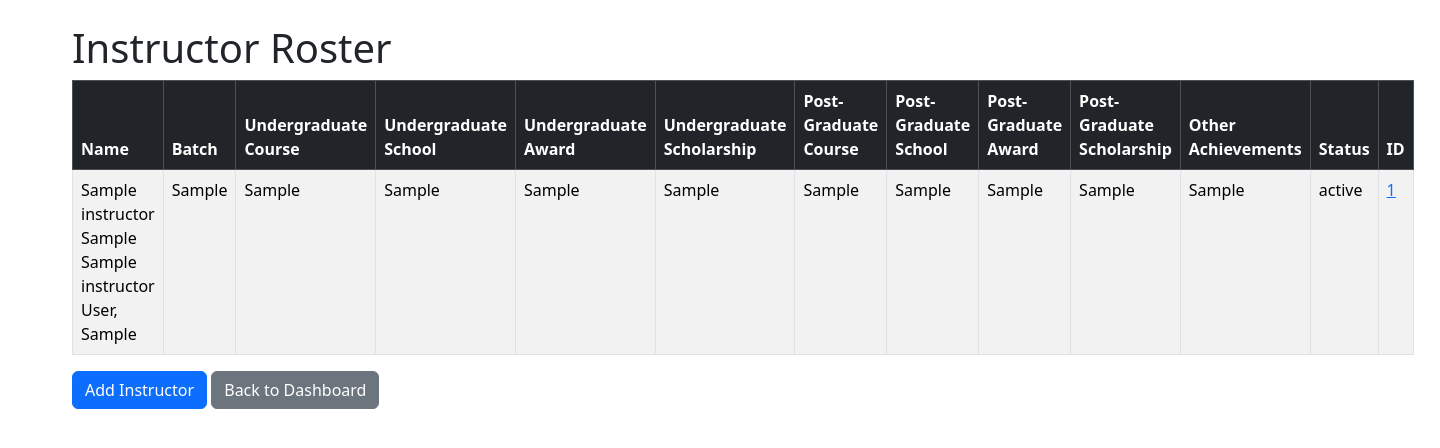
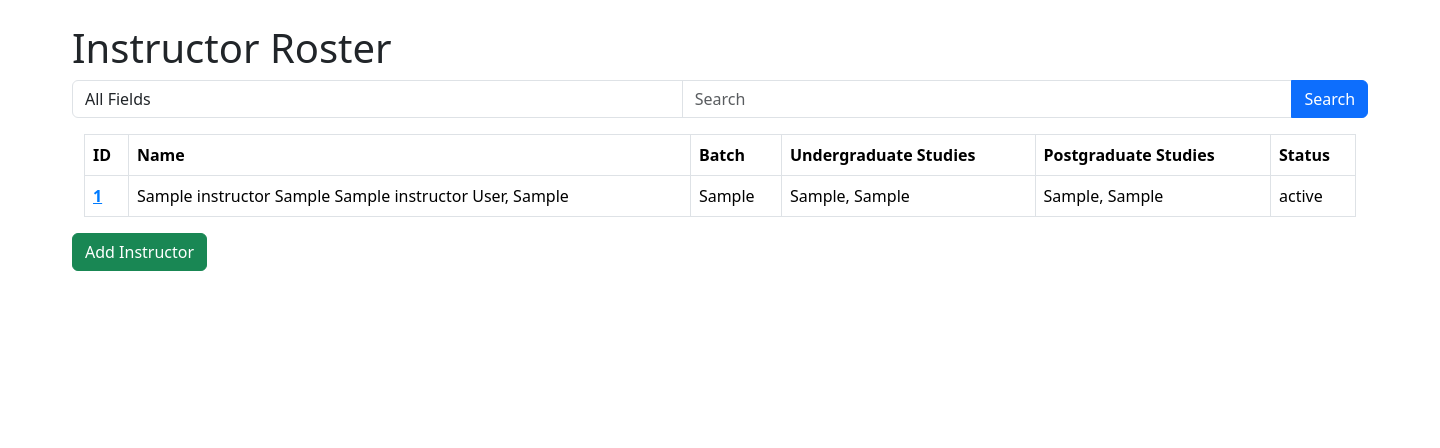
Before and after one commit to marc21format/crmapp, a Django app: page /instructor_roster/ in a window 1440 px wide. Shown: the part 76-524 px from the top of the page. Run offline with Django 5.2, Linux system fonts and the light colour scheme; a user stored in the database is signed in; tables that the repository leaves empty hold one stand-in row (values such as "Sample post").

Commit message:
added filtered search bar

```diff
--- a/crmwebsite/forms.py
+++ b/crmwebsite/forms.py
@@ -116,7 +116,7 @@ class AddInstructorForm(forms.ModelForm):
 
     )
     profile_image = forms.ImageField(
-        required=True,
+        required=False,
         widget=forms.widgets.FileInput(attrs={"class":"form-control"}),
         label="Profile Image"
     )
--- a/crmwebsite/templates/add_instructor.html
+++ b/crmwebsite/templates/add_instructor.html
@@ -12,7 +12,7 @@
 	{{ form.as_p }}
 
 <br/>
-  <button type="submit" class="btn btn-secondary">Add Instructor</button>
+  <button type="submit" class="btn btn-success">Add Instructor</button>
    <a href="{% url 'instructor_roster' %}" class="btn btn-secondary">Back</a>
 
 </form>
--- a/crmwebsite/templates/base.html
+++ b/crmwebsite/templates/base.html
@@ -47,7 +47,6 @@
         </div>
     </nav>
 
-    <!-- Main Content -->
     <div class="container mt-4">
         {% block content %}
         {% endblock %}
--- a/crmwebsite/templates/instructor_roster.html
+++ b/crmwebsite/templates/instructor_roster.html
@@ -1,32 +1,67 @@
 {% extends 'base.html' %}
 
+{% block title %}Instructor Roster{% endblock %}
+
 {% block content %}
-
 <h1>Instructor Roster</h1>
 
-<table class="table table-striped table-hover table-bordered">
-  <thead class="table-dark">
+<!-- Search form -->
+<form method="get" action="{% url 'instructor_roster' %}" class="mb-3">
+    <div class="input-group">
+        <!-- Select for search filter -->
+        <select name="filter" class="form-control">
+            <option value="all" {% if filter == all %}selected{% endif %}>All Fields</option>
+            <option value="first_name" {% if filter == first_name %}selected{% endif %}>First Name</option>
+            <option value="middle_name" {% if filter == middle_name %}selected{% endif %}>Middle Name</option>
+            <option value="last_name" {% if filter == last_name %}selected{% endif %}>Last Name</option>
+            <option value="batch" {% if filter == batch %}selected{% endif %}>Batch</option>
+            <option value="undergrad_school" {% if filter == undergrad_school %}selected{% endif %}>Undergraduate School</option>
+            <option value="postgrad_school" {% if filter == postgrad_school %}selected{% endif %}>Postgraduate School</option>
+            <option value="status" {% if filter == status %}selected{% endif %}>Status</option>
+            <option value="email" {% if filter == email %}selected{% endif %}>Email</option>
+            <option value="honorary_title" {% if filter == honorary_title %}selected{% endif %}>Honorary Title</option>
+            <option value="suffix" {% if filter == suffix %}selected{% endif %}>Suffix</option>
+            <option value="undergrad_course" {% if filter == undergrad_course %}selected{% endif %}>Undergraduate Course</option>
+            <option value="undergrad_award" {% if filter == undergrad_award %}selected{% endif %}>Undergraduate Award</option>
+            <option value="undergrad_scholarship" {% if filter == undergrad_scholarship %}selected{% endif %}>Undergraduate Scholarship</option>
+            <option value="postgrad_course" {% if filter == postgrad_course %}selected{% endif %}>Postgraduate Course</option>
+            <option value="postgrad_award" {% if filter == postgrad_award %}selected{% endif %}>Postgraduate Award</option>
+            <option value="postgrad_scholarship" {% if filter == postgrad_scholarship %}selected{% endif %}>Postgraduate Scholarship</option>
+            <option value="other_achievments" {% if filter == other_achievments %}selected{% endif %}>Other Achievements</option>
+        </select>
+
+        <input
+            type="text"
+            name="search"
+            class="form-control"
+            placeholder="Search"
+            value="{{ query }}"
+        />
+        <button type="submit" class="btn btn-primary">Search</button>
+    </div>
+</form>
+
+<div class="container" style="width: 100%;">
+    <table class="table table-bordered" style="width: 100%;">
+        <thead>
             <tr>
-      <th scope="col">Name</th>
-      <th scope="col">Batch</th>
-      <th scope="col">Undergraduate Course</th>
-      <th scope="col">Undergraduate School</th>
-      <th scope="col">Undergraduate Award</th>
-      <th scope="col">Undergraduate Scholarship</th>
-      <th scope="col">Post-Graduate Course</th>
-      <th scope="col">Post-Graduate School</th>
-      <th scope="col">Post-Graduate Award</th>
-      <th scope="col">Post-Graduate Scholarship</th>
-      <th scope="col">Other Achievements</th>
-      <th scope="col">Status</th>
-      <th scope="col">ID</th>
+                <th>ID</th>
+                <th>Name</th>
+                <th>Batch</th>
+                <th>Undergraduate Studies</th>
+                <th>Postgraduate Studies</th>
+                <th>Status</th>
             </tr>
         </thead>
         <tbody>
-
-    {% if instructors %}
             {% for instructor in instructors %}
             <tr>
+                <td>
+                    <a href="{% url 'instructor' pk=instructor.id %}"
+                       style="color: #007bff; font-weight: bold; transition: color 0.3s, text-decoration 0.3s;">
+                        {{ instructor.id }}
+                    </a>
+                </td>
                 <td>
                     {% if instructor.honorary_title and instructor.suffix %}
                         {{ instructor.honorary_title }} {{ instructor.first_name }} {{ instructor.middle_name }} {{ instructor.last_name }}, {{ instructor.suffix }}
@@ -39,25 +74,21 @@
                     {% endif %}
                 </td>
                 <td>{{ instructor.batch }}</td>
-        <td>{{ instructor.undergrad_course }}</td>
-        <td>{{ instructor.undergrad_school }}</td>
-        <td>{{ instructor.undergrad_award }}</td>
-        <td>{{ instructor.undergrad_scholarship }}</td>
-        <td>{{ instructor.postgrad_course }}</td>
-        <td>{{ instructor.postgrad_school }}</td>
-        <td>{{ instructor.postgrad_award }}</td>
-        <td>{{ instructor.postgrad_scholarship }}</td>
-        <td>{{ instructor.other_achievments }}</td>
+                <td>{{ instructor.undergrad_course }}, {{ instructor.undergrad_school }}</td>
+                <td>{{ instructor.postgrad_course }}, {{ instructor.postgrad_school }}</td>
                 <td>{{ instructor.status }}</td>
-        <td><a href="{% url 'instructor' instructor.id %}">{{ instructor.id }}</a></td>
+            </tr>
+            {% empty %}
+            <tr>
+                <td colspan="6" class="text-center">No instructors found matching "{{ query }}".</td>
             </tr>
             {% endfor %}
-    {% endif %}
-
         </tbody>
     </table>
+</div>
 
-<a href="{% url 'add_instructor' %}" class="btn btn-primary">Add Instructor</a>
-<a href="{% url 'dashboard' %}" class="btn btn-secondary">Back to Dashboard</a>
+<div class="form-group">
+    <a href="{% url 'add_instructor' %}" class="btn btn-success">Add Instructor</a>
+</div>
 
 {% endblock %}
--- a/crmwebsite/views.py
+++ b/crmwebsite/views.py
@@ -4,6 +4,7 @@ from django.contrib import messages
 from django.utils import timezone
 from .forms import SignUpForm, AddInstructorForm
 from .models import Instructor
+from django.db.models import Q
 
 def home(request):
     if request.method == 'POST':
@@ -45,14 +46,76 @@ def register_user(request):
         form = SignUpForm()
     return render(request, 'register.html', {'form': form})
 
-# Instructor Roster (Separate Page)
+from django.shortcuts import render
+from django.db.models import Q
+from .models import Instructor
+
 def instructor_roster(request):
-    if request.user.is_authenticated:
+    query = request.GET.get('search', '')
+    filter_by = request.GET.get('filter', 'all')  # Default to 'all' if no filter is selected
+
+    if filter_by == 'all' and query:
+        instructors = Instructor.objects.filter(
+            first_name__icontains=query) | Instructor.objects.filter(
+            middle_name__icontains=query) | Instructor.objects.filter(
+            last_name__icontains=query) | Instructor.objects.filter(
+            honorary_title__icontains=query) | Instructor.objects.filter(
+            suffix__icontains=query) | Instructor.objects.filter(
+            batch__icontains=query) | Instructor.objects.filter(
+            undergrad_course__icontains=query) | Instructor.objects.filter(
+            undergrad_school__icontains=query) | Instructor.objects.filter(
+            undergrad_award__icontains=query) | Instructor.objects.filter(
+            undergrad_scholarship__icontains=query) | Instructor.objects.filter(
+            postgrad_course__icontains=query) | Instructor.objects.filter(
+            postgrad_school__icontains=query) | Instructor.objects.filter(
+            postgrad_award__icontains=query) | Instructor.objects.filter(
+            postgrad_scholarship__icontains=query) | Instructor.objects.filter(
+            other_achievments__icontains=query) | Instructor.objects.filter(
+            status__icontains=query) | Instructor.objects.filter(
+            email__icontains=query)
+
+    elif filter_by == 'first_name' and query:
+        instructors = Instructor.objects.filter(first_name__icontains=query)
+    elif filter_by == 'middle_name' and query:
+        instructors = Instructor.objects.filter(middle_name__icontains=query)
+    elif filter_by == 'last_name' and query:
+        instructors = Instructor.objects.filter(last_name__icontains=query)
+    elif filter_by == 'honorary_title' and query:
+        instructors = Instructor.objects.filter(honorary_title__icontains=query)
+    elif filter_by == 'suffix' and query:
+        instructors = Instructor.objects.filter(suffix__icontains=query)
+    elif filter_by == 'batch' and query:
+        instructors = Instructor.objects.filter(batch__icontains=query)
+    elif filter_by == 'undergrad_course' and query:
+        instructors = Instructor.objects.filter(undergrad_course__icontains=query)
+    elif filter_by == 'undergrad_school' and query:
+        instructors = Instructor.objects.filter(undergrad_school__icontains=query)
+    elif filter_by == 'undergrad_award' and query:
+        instructors = Instructor.objects.filter(undergrad_award__icontains=query)
+    elif filter_by == 'undergrad_scholarship' and query:
+        instructors = Instructor.objects.filter(undergrad_scholarship__icontains=query)
+    elif filter_by == 'postgrad_course' and query:
+        instructors = Instructor.objects.filter(postgrad_course__icontains=query)
+    elif filter_by == 'postgrad_school' and query:
+        instructors = Instructor.objects.filter(postgrad_school__icontains=query)
+    elif filter_by == 'postgrad_award' and query:
+        instructors = Instructor.objects.filter(postgrad_award__icontains=query)
+    elif filter_by == 'postgrad_scholarship' and query:
+        instructors = Instructor.objects.filter(postgrad_scholarship__icontains=query)
+    elif filter_by == 'other_achievments' and query:
+        instructors = Instructor.objects.filter(other_achievments__icontains=query)
+    elif filter_by == 'status' and query:
+        instructors = Instructor.objects.filter(status__icontains=query)
+    elif filter_by == 'email' and query:
+        instructors = Instructor.objects.filter(email__icontains=query)
+    else:
         instructors = Instructor.objects.all()
-        return render(request, 'instructor_roster.html', {'instructors': instructors})
-    else:
-        messages.error(request, "You must be logged in to view the instructor roster.")
-        return redirect('home')
+
+    return render(request, 'instructor_roster.html', {
+        'instructors': instructors,
+        'query': query,
+        'filter': filter_by,
+    })
 
 def instructor_details(request, pk):
     if request.user.is_authenticated:
```
Lines whose indentation alone changed are shown as unchanged.
